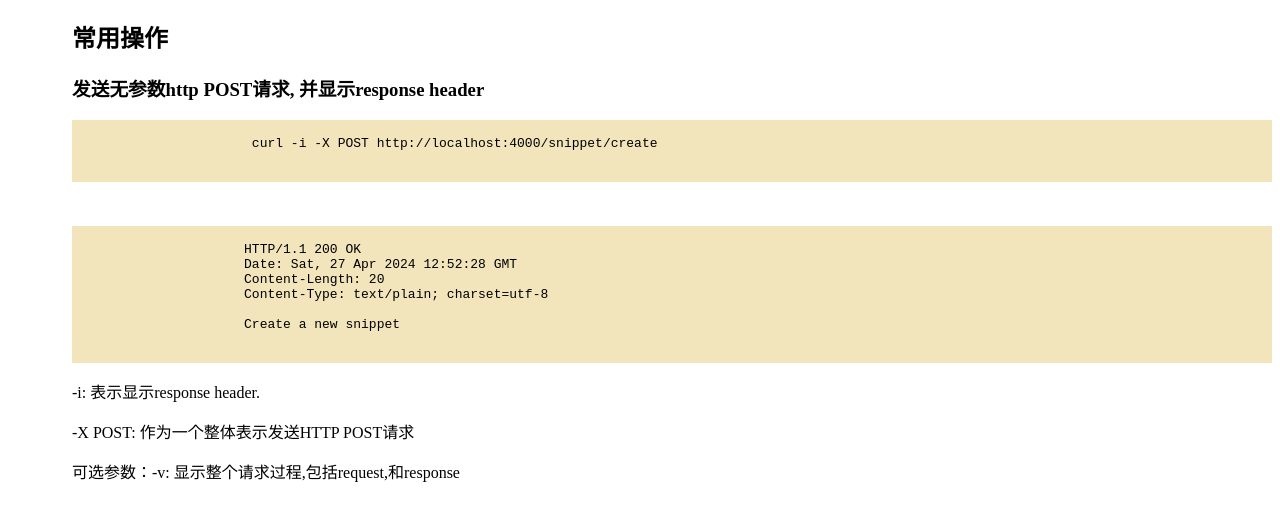
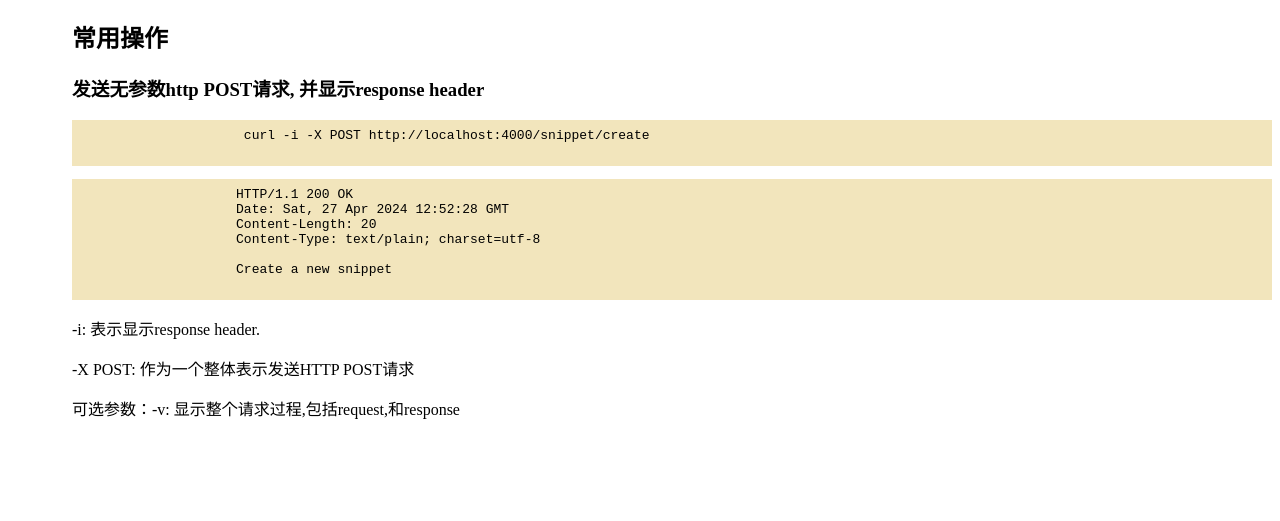
Before and after one commit to Disat/roughpage, a website: page themes/cheatsheets.html in a window 1280 px wide. Shown: the part 61-582 px from the top of the page. Drawn offline with Linux system fonts and the light colour scheme.

Commit message:
Notes: update a notes

```diff
--- a/themes/cheatsheets.html
+++ b/themes/cheatsheets.html
@@ -9,7 +9,7 @@
         pre {
             display: block;
             background-color: #f2e5bc;
-            padding: 1rem;
+            padding: .5rem;
         }
 
         .container {
@@ -28,7 +28,6 @@
                 <pre>
                      curl -i -X POST http://localhost:4000/snippet/create
                 </pre>
-                <br>
                 <pre>
                     HTTP/1.1 200 OK
                     Date: Sat, 27 Apr 2024 12:52:28 GMT
```
Also changed, not shown: markdown/fpga入门_明德阳.md (+0 -1 lines).
